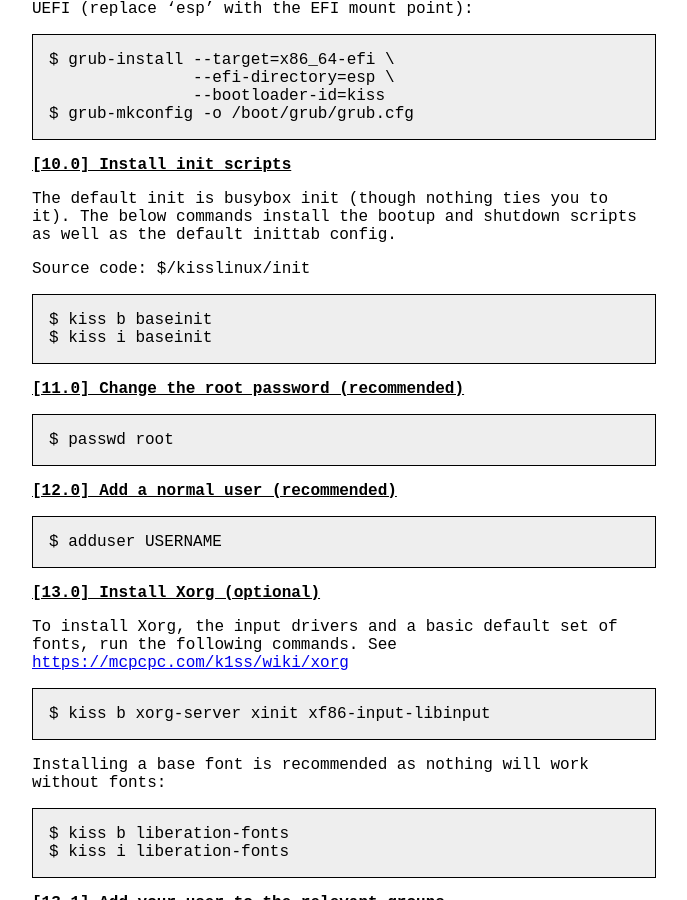
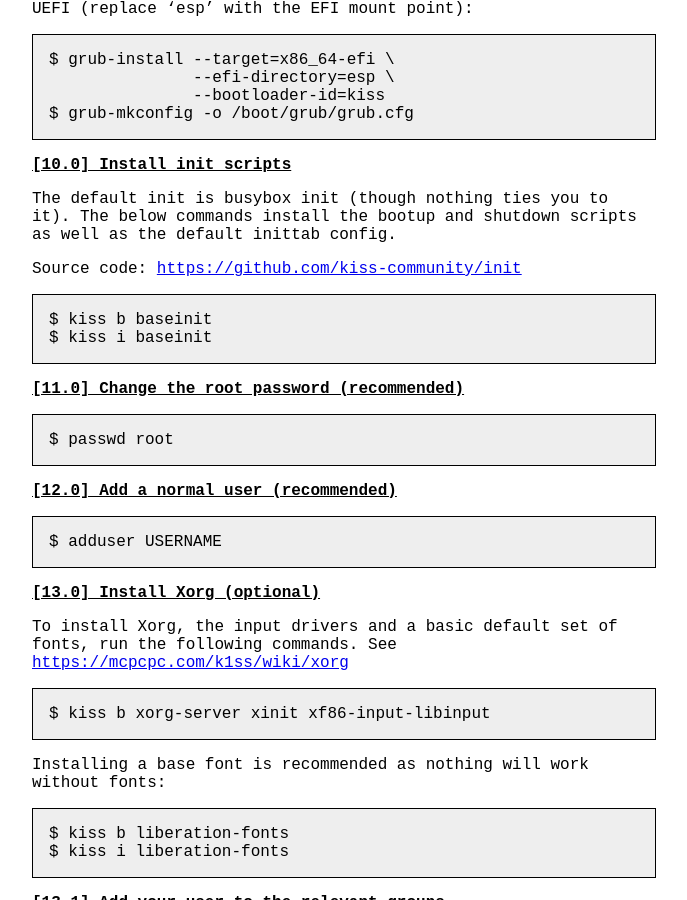
Before and after one commit to mcpcpc/k1ss, a Jekyll site: the page built from install.md, in a window 1280 px wide and 900 px high, scrolled down 10528 px. Shown: the whole window, without its empty margins (296-983 px from the left). Built offline with Jekyll 4.4.1, drawn with Linux system fonts in a browser that asks for light colours; our own code applies the rules of GitHub Pages for plain Markdown files.

Commit message:
Update install.md

```diff
--- a/install.md
+++ b/install.md
@@ -526,7 +526,7 @@ The default init is busybox init (though nothing ties you to it). The below
 commands install the bootup and shutdown scripts as well as the default inittab
 config.
 
-Source code: $/kisslinux/init
+Source code: <{{ site.kiss.git }}/init>
 
     $ kiss b baseinit
     $ kiss i baseinit
```
